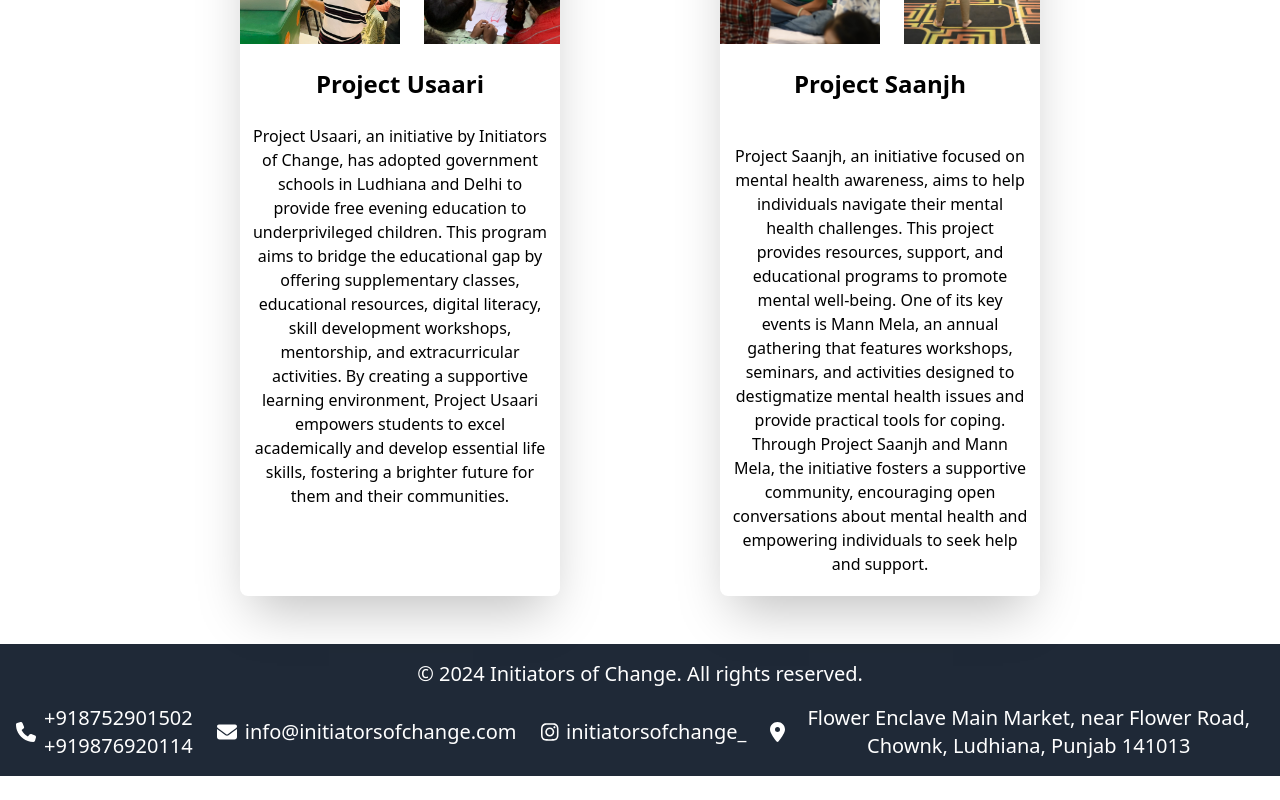
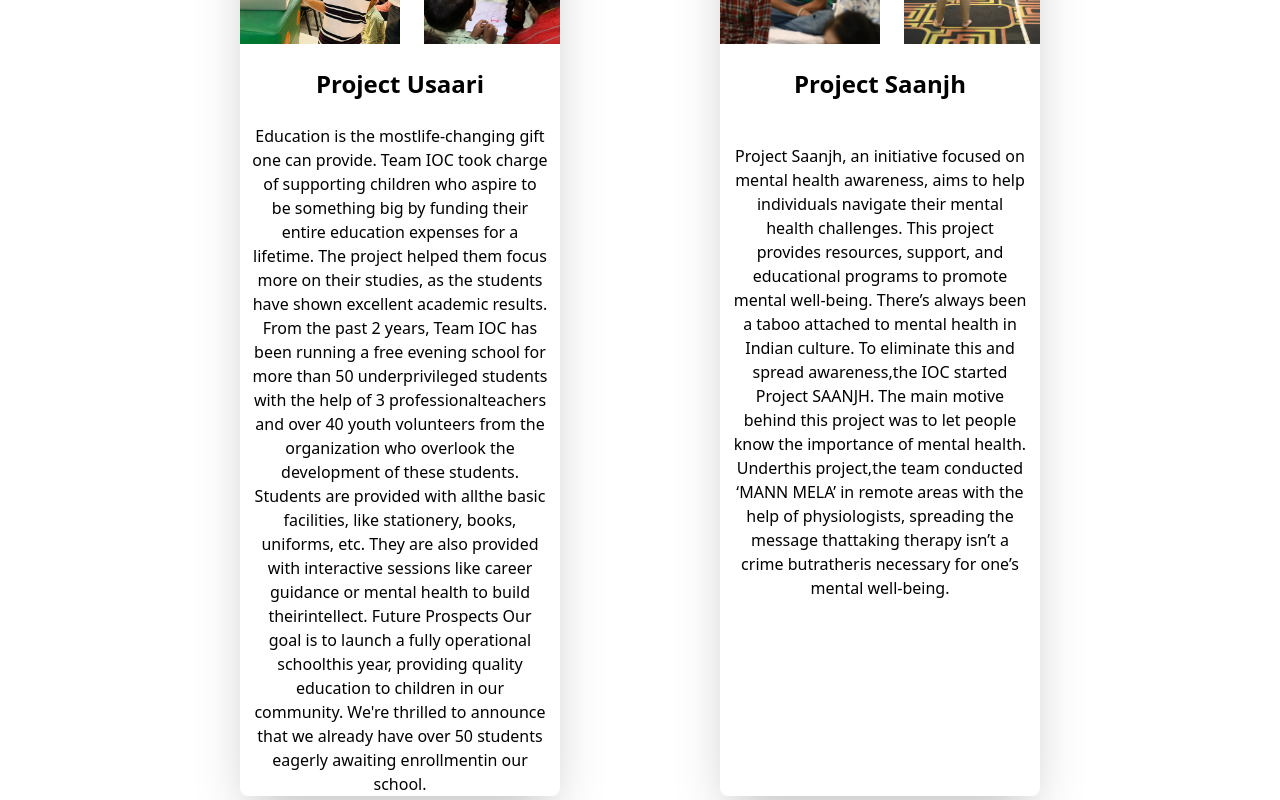
Before and after one commit to abhijeets54/iocmobile, a React (Vite) app: page /projects in a window 1280 px wide. Shown: the part 540-1340 px from the top of the page. Before the commit the page ends 1316 px from the top, so only its background shows below. Built offline with nearby package versions, Linux system fonts and the light colour scheme.

Commit message:
first commit

```diff
--- a/src/components/Prodetail.jsx
+++ b/src/components/Prodetail.jsx
@@ -15,7 +15,16 @@
           <img src="/img/13.jpg" alt="Awareness Projects" className="w-1/2 h-60 object-cover" /> {/* Increased image height */}
         </div>
         <h3 className="text-2xl font-semibold mt-6 mb-6 text-center">Project Usaari</h3> {/* Increased font size and margin */}
-      <p className='text-center px-3'>Project Usaari, an initiative by Initiators of Change, has adopted government schools in Ludhiana and Delhi to provide free evening education to underprivileged children. This program aims to bridge the educational gap by offering supplementary classes, educational resources, digital literacy, skill development workshops, mentorship, and extracurricular activities. By creating a supportive learning environment, Project Usaari empowers students to excel academically and develop essential life skills, fostering a brighter future for them and their communities.</p></div>
+      <p className='text-center px-3'>Education is the mostlife-changing gift one can provide. Team IOC took charge of supporting children who
+aspire to be something big by funding their entire education expenses for a lifetime. The project helped them
+focus more on their studies, as the students have shown excellent academic results. From the past 2 years,
+Team IOC has been running a free evening school for more than 50 underprivileged students with the help of 3
+professionalteachers and over 40 youth volunteers from the organization who overlook the development of
+these students. Students are provided with allthe basic facilities, like stationery, books, uniforms, etc. They are
+also provided with interactive sessions like career guidance or mental health to build theirintellect. Future
+Prospects Our goal is to launch a fully operational schoolthis year, providing quality education to children in our
+community. We're thrilled to announce that we already have over 50 students eagerly awaiting enrollmentin
+our school. </p></div>
       <div className="flex flex-col w-1/4 bg-white shadow-2xl rounded-lg overflow-hidden">
         {/* First row of images */}
         <div className="flex space-x-6"> {/* Horizontal spacing between images */}
@@ -29,7 +38,11 @@
         </div>
 
         <h3 className="text-2xl mt-6 mb-6 font-semibold text-center">Project Saanjh</h3> {/* Increased font size and margin */}
-        <p className='text-center py-5 px-3'>Project Saanjh, an initiative focused on mental health awareness, aims to help individuals navigate their mental health challenges. This project provides resources, support, and educational programs to promote mental well-being. One of its key events is Mann Mela, an annual gathering that features workshops, seminars, and activities designed to destigmatize mental health issues and provide practical tools for coping. Through Project Saanjh and Mann Mela, the initiative fosters a supportive community, encouraging open conversations about mental health and empowering individuals to seek help and support.</p>
+        <p className='text-center py-5 px-3'>Project Saanjh, an initiative focused on mental health awareness, aims to help individuals navigate their mental health challenges. This project provides resources, support, and educational programs to promote mental well-being. There’s always been a taboo attached to mental health in Indian culture. To eliminate this and spread
+awareness,the IOC started Project SAANJH. The main motive behind this project was to let people know the
+importance of mental health. Underthis project,the team conducted ‘MANN MELA’ in remote areas with the
+help of physiologists, spreading the message thattaking therapy isn’t a crime butratheris necessary for one’s
+mental well-being.</p>
       </div>
     </div>
   );
--- a/src/components/Team.jsx
+++ b/src/components/Team.jsx
@@ -15,10 +15,10 @@
           <h2 className="text-4xl font-bold">About Us</h2>
           <p className="text-lg">
           Welcome to Initiators of Change, where Punjab's youth are driving dynamic and impactful change. Since our
-establishmentin 2015, we've been on a mission to cultivate a new generation of people who are socially active
+establishment in 2015, we've been on a mission to cultivate a new generation of people who are socially active
 and aware.Join us in our mission to drive change and
 empower others through education. At Initiators of Change, there's a place for everyone who shares our vision
-of a world where everyone has the opportunity to thrive. Together, let's build a betterfuture for all.
+of a world where everyone has the opportunity to thrive. Together, let's build a better future for all.
           </p>
         </div>
       </div>
```
